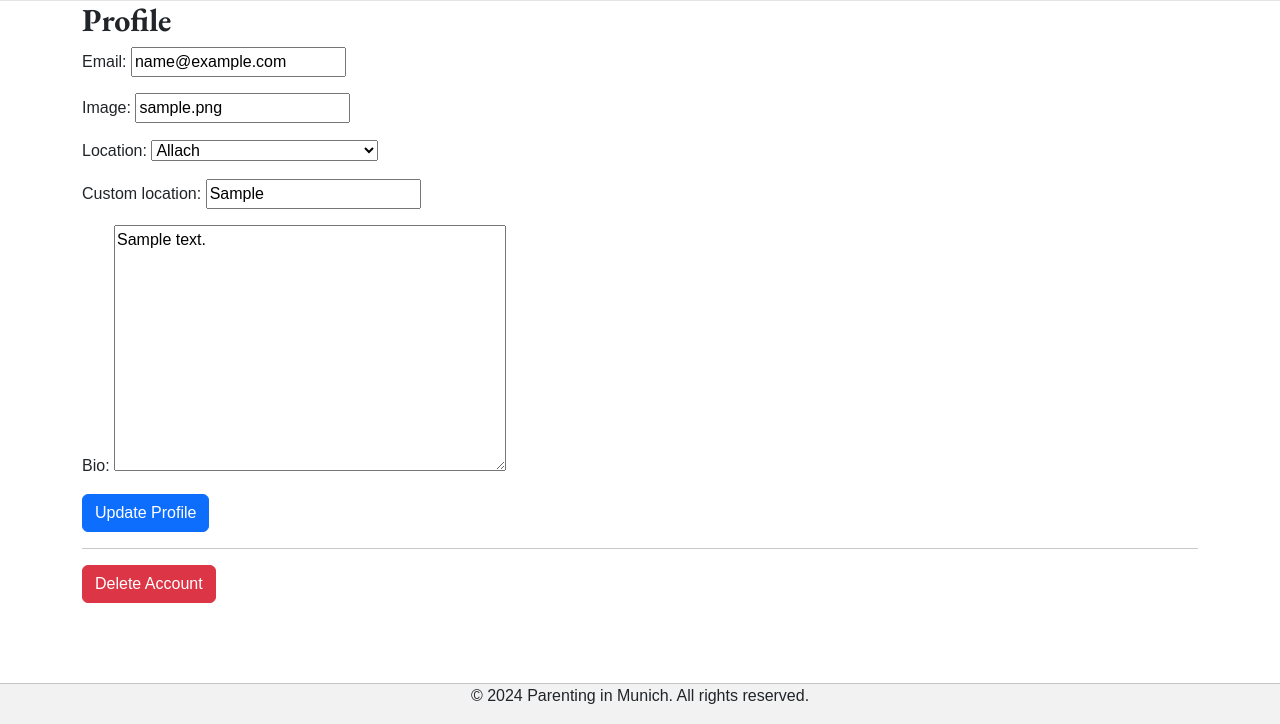
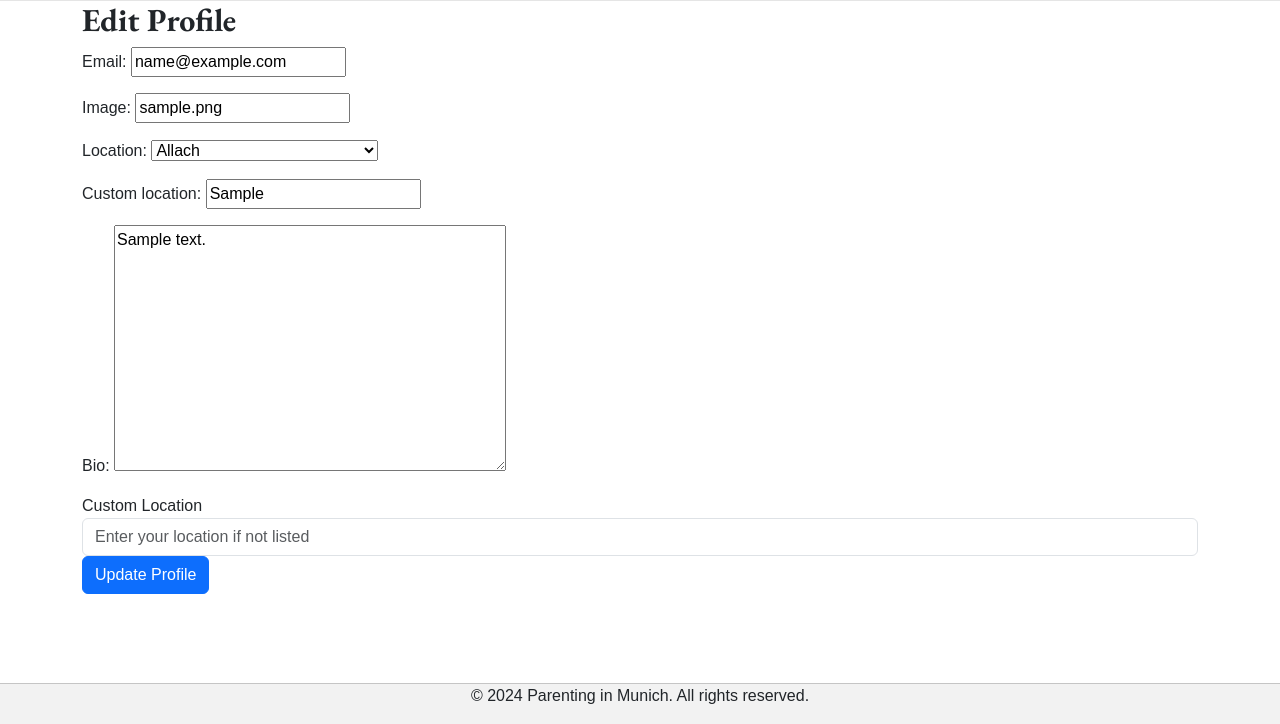
Before and after one commit to pswhdev/parenting_in_munich, a Django app: page /user_profiles/profile/update/ in a window 1280 px wide. Shown: the part 76-800 px from the top of the page. Run offline with Django 4.2, Linux system fonts and the light colour scheme; a user stored in the database is signed in; tables that the repository leaves empty hold one stand-in row (values such as "Sample post"); parts of the project's set-up code (start-up, migrations or seed data) failed here and were passed over; some libraries are stand-ins or nearby versions; some web fonts are replaced.

Commit message:
Change app_name to userinfo to avoid conflicts

```diff
--- a/accounts/models.py
+++ b/accounts/models.py
@@ -51,8 +51,9 @@ DEFAULT_IMAGE_URL = (
 
 class Profile(models.Model):
     user = models.OneToOneField(User, on_delete=models.CASCADE)
-    photo = CloudinaryField("image", blank=True, null=True,
-                            default=DEFAULT_IMAGE_URL)
+    photo = CloudinaryField(
+        "image", blank=True, null=True, default=DEFAULT_IMAGE_URL
+        )
     location = models.CharField(
         max_length=100, choices=MUNICH_DISTRICTS, default="Others"
     )
--- a/accounts/templates/accounts/update_profile.html
+++ b/accounts/templates/accounts/update_profile.html
@@ -2,14 +2,16 @@
 
 {% block content %}
 <div class="container">
-    <h2>Profile</h2>
+    <h2>Edit Profile</h2>
     <form method="POST" enctype="multipart/form-data">
         {% csrf_token %}
         {{ user_form.as_p }}
         {{ profile_form.as_p }}
+        <div class="form-group">
+            <label for="id_custom_location">Custom Location</label>
+            <input type="text" name="custom_location" id="id_custom_location" class="form-control" placeholder="Enter your location if not listed">
+        </div>
         <button type="submit" class="btn btn-primary">Update Profile</button>
     </form>
-    <hr>
-    <a href="{% url 'user_profiles:delete_account' %}" class="btn btn-danger">Delete Account</a>
 </div>
 {% endblock %}
--- a/accounts/urls.py
+++ b/accounts/urls.py
@@ -1,7 +1,7 @@
 from django.urls import path
 from . import views
 
-app_name = 'user_profiles'  # Use a unique namespace
+app_name = 'userinfo'
 
 urlpatterns = [
     path('profile/update/', views.update_profile, name='update_profile'),
--- a/accounts/views.py
+++ b/accounts/views.py
@@ -1,46 +1,54 @@
 from django.contrib.auth.decorators import login_required
-from django.shortcuts import render, get_object_or_404, redirect
+from django.shortcuts import render, redirect, get_object_or_404
 from django.contrib.auth.models import User
 from django.contrib import messages
 from .forms import UserUpdateForm, ProfileUpdateForm
 from .models import Profile
 
+
 @login_required
 def user_profile(request, username):
     user = get_object_or_404(User, username=username)
     profile = user.profile
-    is_current_user = (request.user == user)
+    is_current_user = request.user == user
 
-    context = {
-        'profile': profile,
-        'is_current_user': is_current_user
-    }
-    return render(request, 'accounts/user_profile.html', context)
+    context = {"profile": profile, "is_current_user": is_current_user}
+    return render(request, "accounts/user_profile.html", context)
+
 
 @login_required
 def update_profile(request):
-    if request.method == 'POST':
+    if request.method == "POST":
         user_form = UserUpdateForm(request.POST, instance=request.user)
-        profile_form = ProfileUpdateForm(request.POST, request.FILES, instance=request.user.profile)
+        profile_form = ProfileUpdateForm(
+            request.POST, request.FILES, instance=request.user.profile
+        )
         if user_form.is_valid() and profile_form.is_valid():
+            profile = profile_form.save(commit=False)
+            custom_location = profile_form.cleaned_data.get("custom_location")
+            if profile.location == "Others" and custom_location:
+                profile.location = custom_location
+            profile.save()
             user_form.save()
-            profile_form.save()
-            messages.success(request, 'Your profile has been updated!')
-            return redirect('user_profiles:user_profile', username=request.user.username)
+            messages.success(request, "Your profile has been updated!")
+            return redirect(
+                "userinfo:user_profile", username=request.user.username
+            )
     else:
         user_form = UserUpdateForm(instance=request.user)
         profile_form = ProfileUpdateForm(instance=request.user.profile)
 
     context = {
-        'user_form': user_form,
-        'profile_form': profile_form,
+        "user_form": user_form,
+        "profile_form": profile_form,
     }
-    return render(request, 'accounts/update_profile.html', context)
+    return render(request, "accounts/update_profile.html", context)
+
 
 @login_required
 def delete_account(request):
-    if request.method == 'POST':
+    if request.method == "POST":
         request.user.delete()
-        messages.success(request, 'Your account has been deleted.')
-        return redirect('home')
-    return render(request, 'accounts/delete_account.html')
+        messages.success(request, "Your account has been deleted.")
+        return redirect("home")
+    return render(request, "accounts/delete_account.html")
--- a/blog/templates/blog/post_detail.html
+++ b/blog/templates/blog/post_detail.html
@@ -53,7 +53,7 @@
               {% if comment.approved %}
               <div class="p-2 comments">
                 <p><strong>
-                  <a href="{% url 'user_profiles:user_profile' comment.comments_author.username %}">
+                  <a href="{% url 'userinfo:user_profile' comment.comments_author.username %}">
                       {{ comment.comments_author.username }}
                   </a>
               </strong> posted on {{ comment.created_on }}:</p>
@@ -66,7 +66,7 @@
               {% elif comment.user == user %}
               <div class="p-2 comments-pending-aproval">
                 <p class="text-muted"><strong>
-                  <a href="{% url 'user_profiles:user_profile' comment.comments_author.username %}">
+                  <a href="{% url 'userinfo:user_profile' comment.comments_author.username %}">
                       {{ comment.comments_author.username }}
                   </a>
               </strong> posted on {{ comment.created_on }}:</p>
--- a/templates/base.html
+++ b/templates/base.html
@@ -5,7 +5,7 @@
 {% url 'account_login' as login_url %}
 {% url 'account_signup' as signup_url %}
 {% url 'account_logout' as logout_url %}
-{% url 'user_profiles:user_profile' username=request.user.username as profile_url %}
+{% url 'userinfo:user_profile' username=request.user.username as profile_url %}
 
 
 <!DOCTYPE html>
@@ -132,7 +132,7 @@
                 <a
                   class="nav-link {% if request.path == profile_url %}active{% endif %}"
                   aria-current="page"
-                  href="{% url 'user_profiles:user_profile' username=request.user.username %}"
+                  href="{% url 'userinfo:user_profile' username=request.user.username %}"
                   >Profile</a
                 >
               </li>
```
Also changed, not shown: accounts/templates/accounts/user_profile.html (+8 -6 lines).
